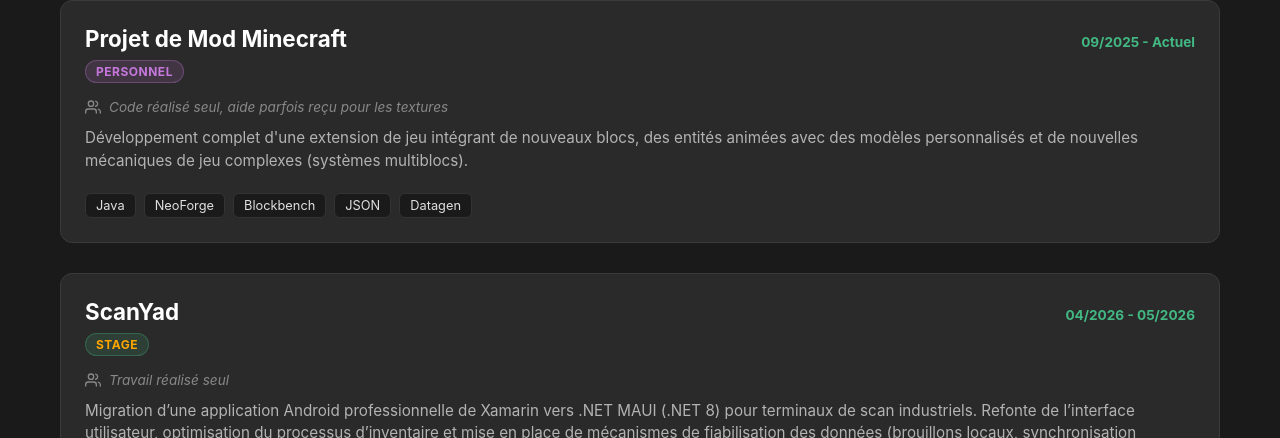
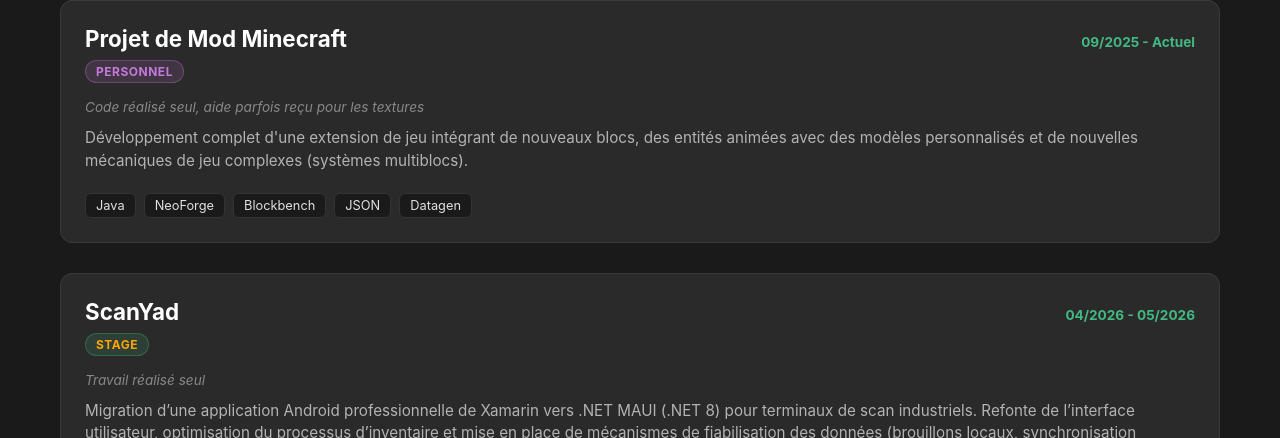
Before and after one commit to Guillaume-Btn/Portfolio, a Vue app: page /projects in a window 1280 px wide. Shown: the part 240-678 px from the top of the page. Built offline with nearby package versions, Linux system fonts and the light colour scheme.

Commit message:
petite icone de gens retiré

```diff
--- a/src/components/ProjectComponent.vue
+++ b/src/components/ProjectComponent.vue
@@ -33,12 +33,6 @@ const getContextClass = (context: string) => {
 
     <div class="card-body">
       <div v-if="project.team" class="team-info">
-        <svg xmlns="http://www.w3.org/2000/svg" width="16" height="16" viewBox="0 0 24 24" fill="none" stroke="currentColor" stroke-width="2" stroke-linecap="round" stroke-linejoin="round" class="team-icon">
-          <path d="M17 21v-2a4 4 0 0 0-4-4H5a4 4 0 0 0-4 4v2"></path>
-          <circle cx="9" cy="7" r="4"></circle>
-          <path d="M23 21v-2a4 4 0 0 0-3-3.87"></path>
-          <path d="M16 3.13a4 4 0 0 1 0 7.75"></path>
-        </svg>
         <span>{{ project.team }}</span>
       </div>
 
```
